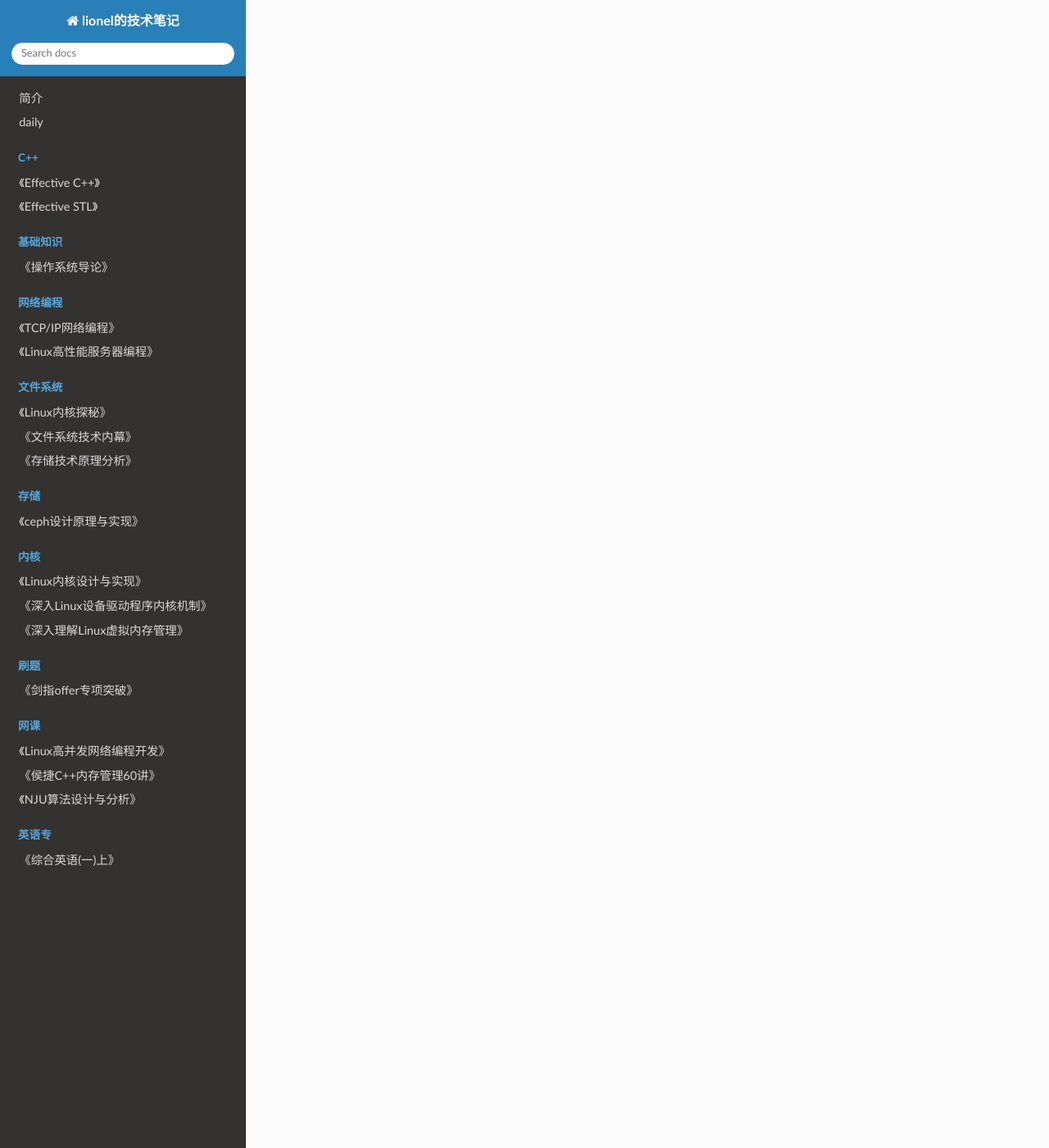
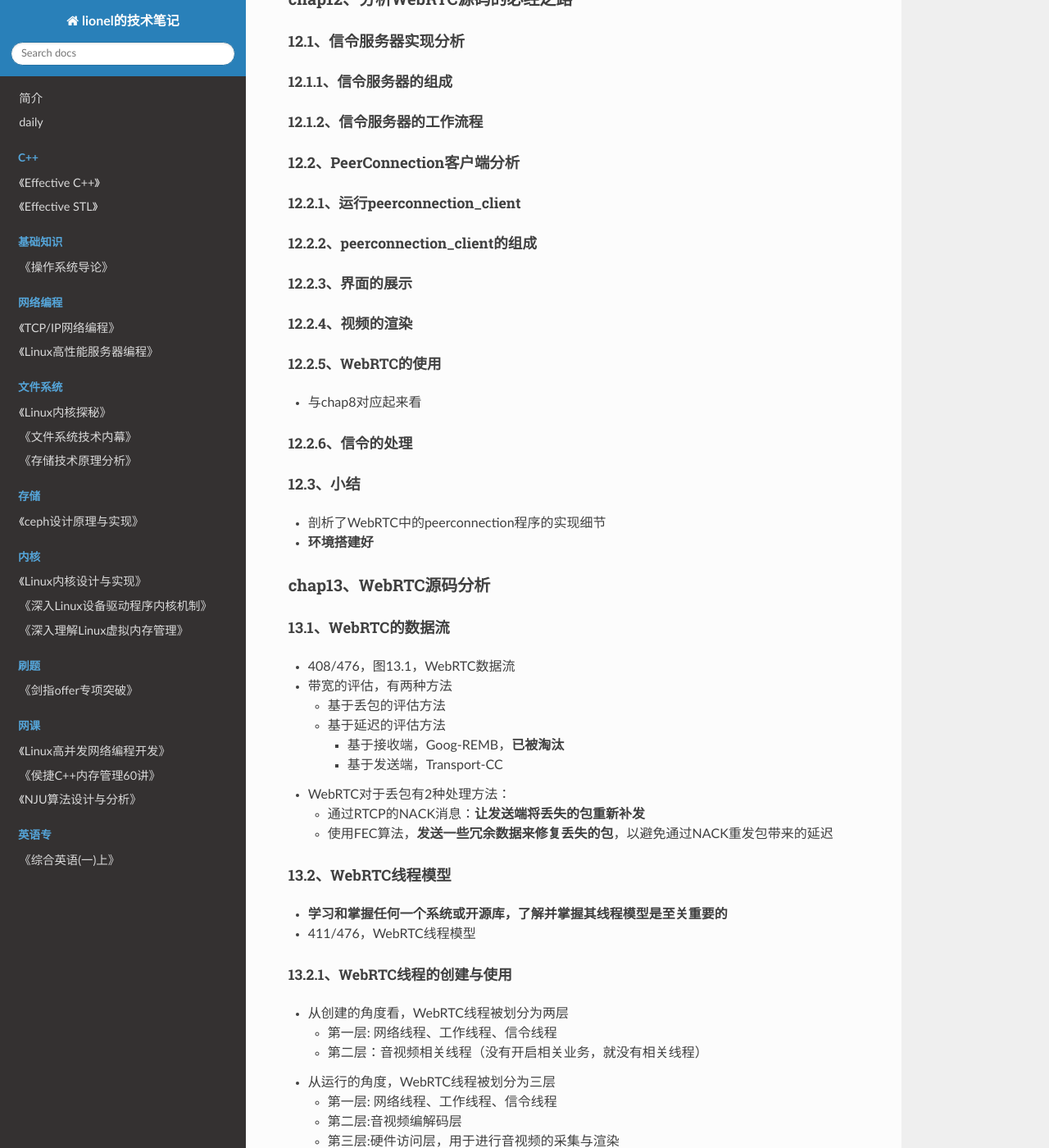
Before and after one commit to wolflion/booknotes, an MkDocs documentation site: the page built from docs/14video/WebRTC音视频实时互动技术.md, in a window 1280 px wide and 1400 px high, scrolled down 4751 px. Shown: the whole window at 82% size. Built offline with MkDocs 1.6.1, drawn with Linux system fonts in a browser that asks for light colours; nearby versions of some CDN libraries; some of the changed text lies outside the part shown.

Commit message:
Update WebRTC音视频实时互动技术.md

```diff
--- a/docs/14video/WebRTC音视频实时互动技术.md
+++ b/docs/14video/WebRTC音视频实时互动技术.md
@@ -93,7 +93,28 @@
 
 #### 9.3、RTCP
 
++ 与RTP处于同一层级，可以做**丢包控制**，接收端可以使用RTCP的RR报文向发送端发送接收报告，记录着从上次报告到本次报告之间丢失了多少包，丢包率是多少，延时是多少。
+
+##### 9.3.1、RTCP报文分类
+
++ 293/476
+
++ SR
++ RR（Receiver Report packet）
+
+##### 9.3.2、RTP协议头
+
++ RTP中的PT值是在SDP中定义的，而RTCP的PT值来自（SR,RR）这些
++ RFC3550
+
+##### 9.3.3、WebRTC的反馈报文
+
++ PF为205（RTPFB报文，反馈RTP相关的信息）和206（PSFB报文，反馈负载相关的信息）的报文类型属于**反馈报文**
++ 297/476
+
 #### 9.4、小结
+
++ RTP特别适用于音视频数据传输
 
 ### chap10、WebRTC拥塞控制
 
@@ -159,8 +180,113 @@
 
 ### chap12、分析WebRTC源码的必经之路
 
+#### 12.1、信令服务器实现分析
+
+##### 12.1.1、信令服务器的组成
+
+##### 12.1.2、信令服务器的工作流程
+
+#### 12.2、PeerConnection客户端分析
+
+##### 12.2.1、运行peerconnection_client
+
+##### 12.2.2、peerconnection_client的组成
+
+##### 12.2.3、界面的展示
+
+##### 12.2.4、视频的渲染
+
+##### 12.2.5、WebRTC的使用
+
++ 与chap8对应起来看
+
+##### 12.2.6、信令的处理
+
+#### 12.3、小结
+
++ 剖析了WebRTC中的peerconnection程序的实现细节
++ **环境搭建好**
+
 ### chap13、WebRTC源码分析
+
+#### 13.1、WebRTC的数据流
+
++ 408/476，图13.1，WebRTC数据流
++ 带宽的评估，有两种方法
+  + 基于丢包的评估方法
+  + 基于延迟的评估方法
+    + 基于接收端，Goog-REMB，**已被淘汰**
+    + 基于发送端，Transport-CC
++ WebRTC对于丢包有2种处理方法：
+  + 通过RTCP的NACK消息：**让发送端将丢失的包重新补发**
+  + 使用FEC算法，**发送一些冗余数据来修复丢失的包**，以避免通过NACK重发包带来的延迟
+
+#### 13.2、WebRTC线程模型
+
++ **学习和掌握任何一个系统或开源库，了解并掌握其线程模型是至关重要的**
++ 411/476，WebRTC线程模型
+
+##### 13.2.1、WebRTC线程的创建与使用
+
++ 从创建的角度看，WebRTC线程被划分为两层
+  + 第一层: 网络线程、工作线程、信令线程
+  + 第二层：音视频相关线程（没有开启相关业务，就没有相关线程）
++ 从运行的角度，WebRTC线程被划分为三层
+  + 第一层: 网络线程、工作线程、信令线程
+  + 第二层:音视频编解码层
+  + 第三层:硬件访问层，用于进行音视频的采集与渲染
+
+##### 13.2.2、线程切换
+
+###### 1、利用Post()和PostTask()方法切换线程
+
++ rtc_base目录中的thread.h中的`Post()`
+
+###### 2、利用Send()和Invoke()方法切换线程
+
+###### 3、外部接口的线程切换
+
+#### 13.3、网络传输
+
+##### 13.3.1、网络接收与分发模块类关系图
+
++ 435/476中图13.7，8大模块
+  + 1、
+  + 7、定义了创建Socket的工厂类
+  + 8、机制的封装
+
+##### 13.3.2、网络连接的建立
+
++ WebRTC中，有三种建立网络连接的方法
+  + 1、在收集Candidate并返回给应用层的过程中，如果已经收到Remote Candidate，则会创建Connection对象
+  + 2、
+
+#### 13.4、音视频数据采集
+
+##### 13.4.1、音频采集与播放
+
++ 445/476，音频处理流程
+
+##### 13.4.2、视频采集与渲染
+
++ 452/476，视频数据流转
+
+#### 13.5、音视频编解码
+
+##### 13.5.1、音频编码
+
++ AudioCodingModuleImpl类中的`encoder_stack_`成员指定的
+
+##### 13.5.2、音频解码
+
++ 460/476，音频编码与发送
+
+##### 13.5.3、视频编码
+
+##### 13.5.4、视频解码
+
+#### 13.6、小结
 
 ### 学习过程
 
-+ 05-31，中午1个cubi
++ 05-31，中午1个cubi，晚上1个cubi，把书上chap7-13给初步看了一下，**chap13确实是精华**
```
